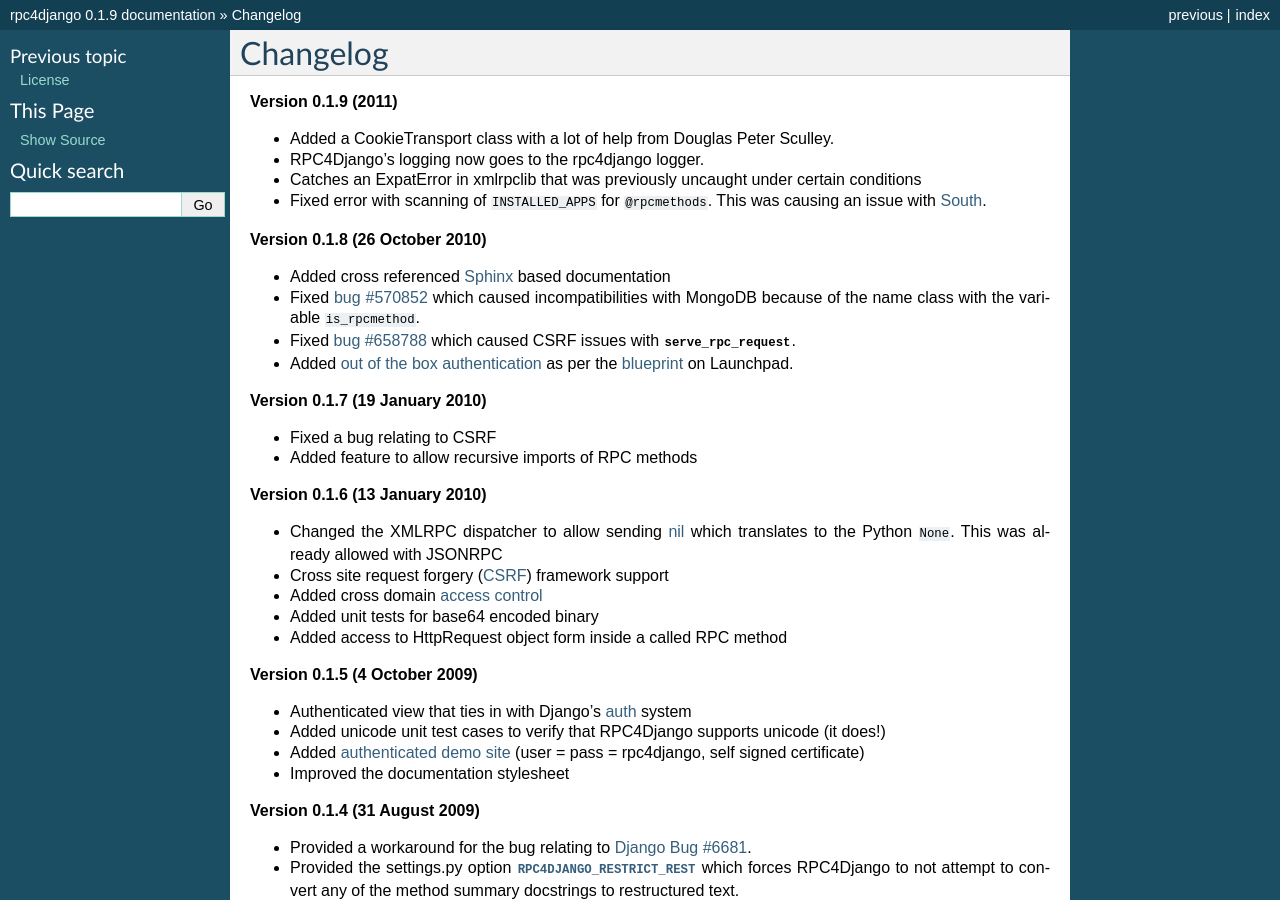
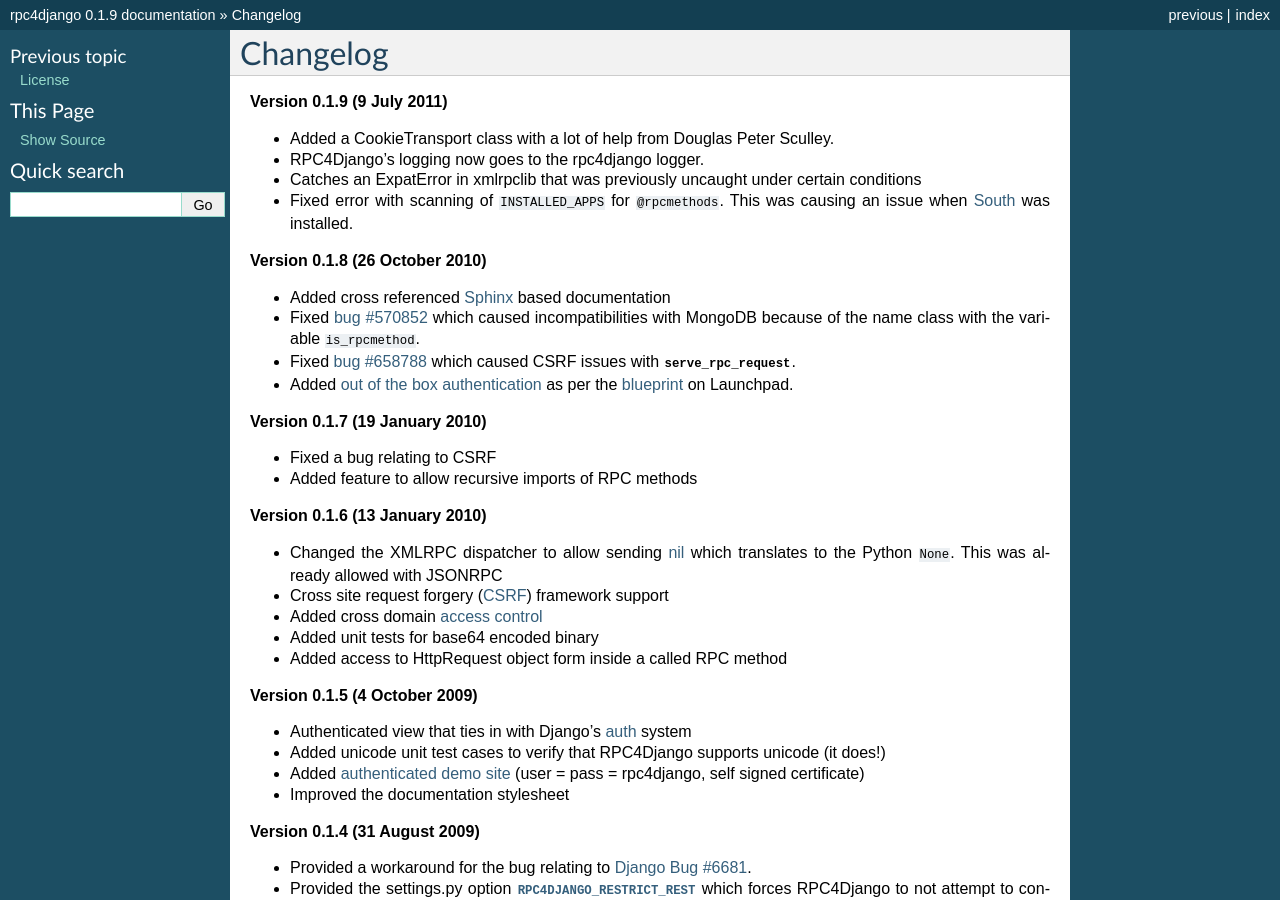
Before and after one commit to rpc4django/rpc4django, a Sphinx documentation site: the page built from docs/changelog.txt, in a window 1280 px wide and 900 px high. Built offline with Sphinx 7.4.7, drawn with Linux system fonts in a browser that asks for light colours.

Commit message:
Updated the changelog with the release date

```diff
--- a/docs/changelog.txt
+++ b/docs/changelog.txt
@@ -1,14 +1,14 @@
 Changelog
 =========
 
-**Version 0.1.9 (2011)**
+**Version 0.1.9 (9 July 2011)**
 
 - Added a CookieTransport class with a lot of help from Douglas Peter Sculley.
 - RPC4Django's logging now goes to the rpc4django logger.
 - Catches an ExpatError in xmlrpclib that was previously uncaught under
   certain conditions
 - Fixed error with scanning of ``INSTALLED_APPS`` for ``@rpcmethods``. This
-  was causing an issue with South_.
+  was causing an issue when South_ was installed.
 
 .. _South: http://south.aeracode.org/ticket/586
 
```
